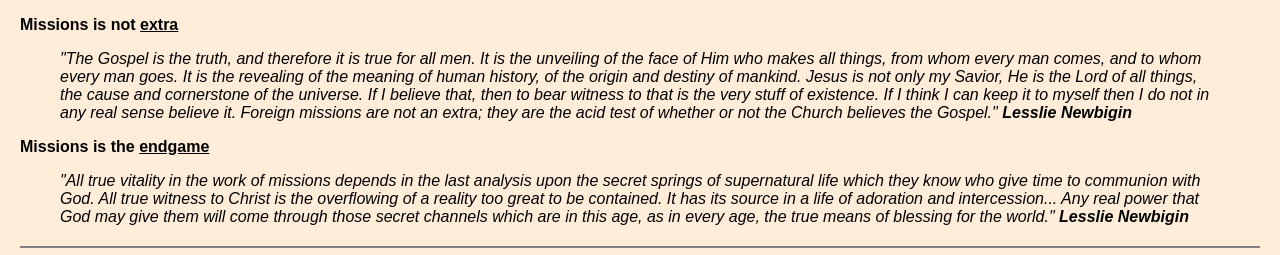
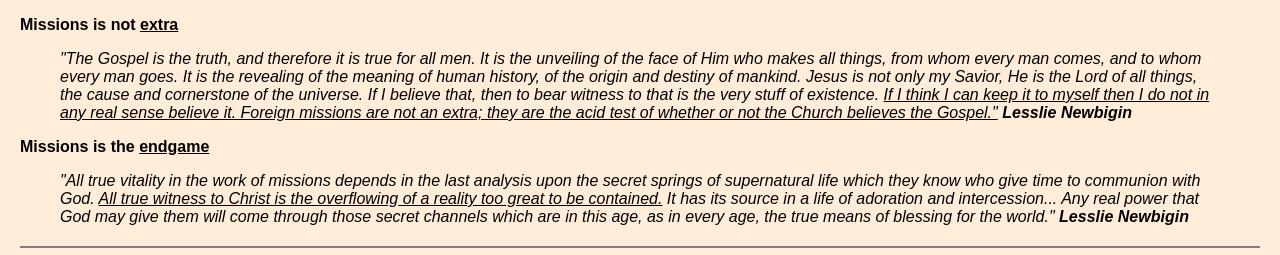
Before and after one commit to AndrewOnozuka/alpha-project-2024, a plain HTML site: page 22.html in a window 1280 px wide. Shown: the part 1533-1788 px from the top of the page. Drawn offline with Linux system fonts and the light colour scheme.

Commit message:
22 update

```diff
--- a/22.html
+++ b/22.html
@@ -113,13 +113,13 @@
     <h3>Big Idea</h3>
     <p><strong>Missions is not <u>extra</u></strong></p>
     <blockquote>
-        <i>"The Gospel is the truth, and therefore it is true for all men. It is the unveiling of the face of Him who makes all things, from whom every man comes, and to whom every man goes. It is the revealing of the meaning of human history, of the origin and destiny of mankind. Jesus is not only my Savior, He is the Lord of all things, the cause and cornerstone of the universe. If I believe that, then to bear witness to that is the very stuff of existence. If I think I can keep it to myself then I do not in any real sense believe it. Foreign missions are not an extra; they are the acid test of whether or not the Church believes the Gospel."</i>
+        <i>"The Gospel is the truth, and therefore it is true for all men. It is the unveiling of the face of Him who makes all things, from whom every man comes, and to whom every man goes. It is the revealing of the meaning of human history, of the origin and destiny of mankind. Jesus is not only my Savior, He is the Lord of all things, the cause and cornerstone of the universe. If I believe that, then to bear witness to that is the very stuff of existence. <u>If I think I can keep it to myself then I do not in any real sense believe it. Foreign missions are not an extra; they are the acid test of whether or not the Church believes the Gospel."</u></i>
         <strong><cite>Lesslie Newbigin</cite></strong>
     </blockquote>
 
     <p><strong>Missions is the <u>endgame</u></strong></p>
     <blockquote>
-        <i>"All true vitality in the work of missions depends in the last analysis upon the secret springs of supernatural life which they know who give time to communion with God. All true witness to Christ is the overflowing of a reality too great to be contained. It has its source in a life of adoration and intercession... Any real power that God may give them will come through those secret channels which are in this age, as in every age, the true means of blessing for the world."</i>
+        <i>"All true vitality in the work of missions depends in the last analysis upon the secret springs of supernatural life which they know who give time to communion with God. <u>All true witness to Christ is the overflowing of a reality too great to be contained.</u> It has its source in a life of adoration and intercession... Any real power that God may give them will come through those secret channels which are in this age, as in every age, the true means of blessing for the world."</i>
         <strong><cite>Lesslie Newbigin</cite></strong>
     </blockquote>
 
```
